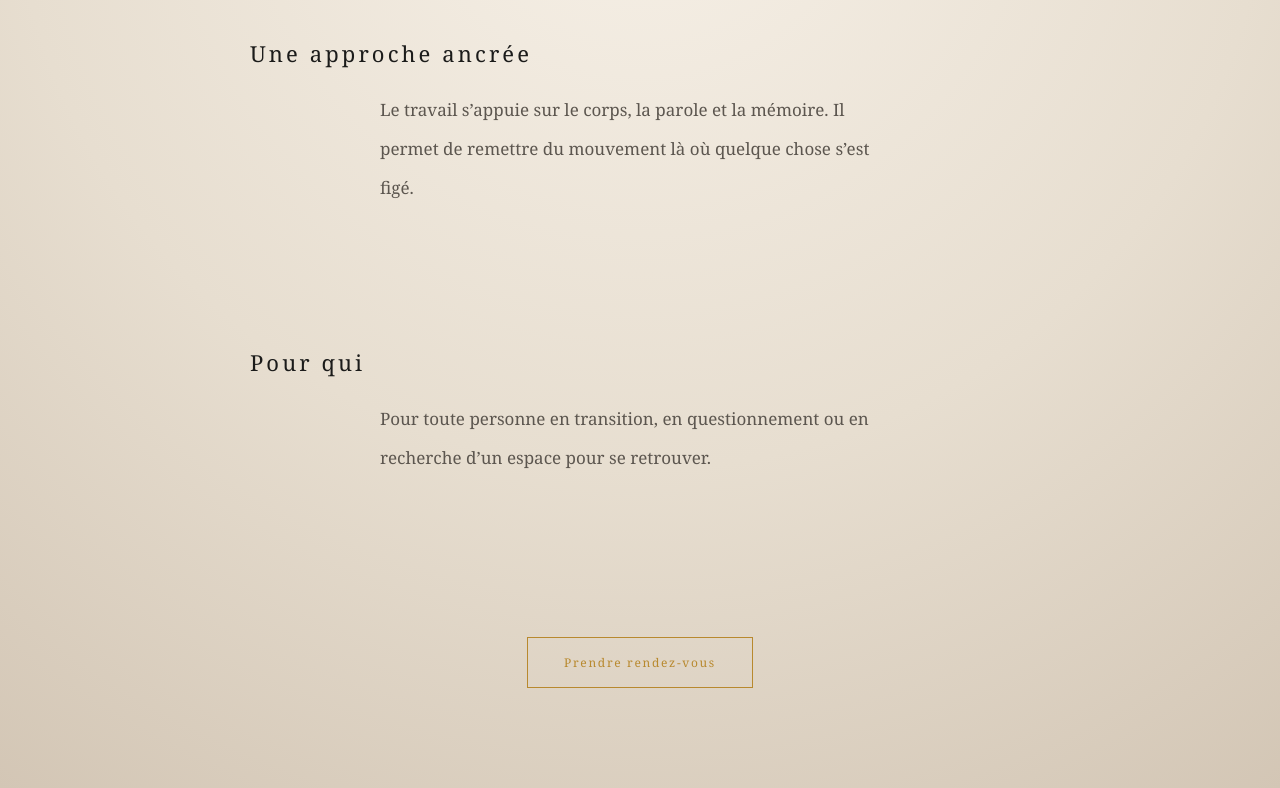
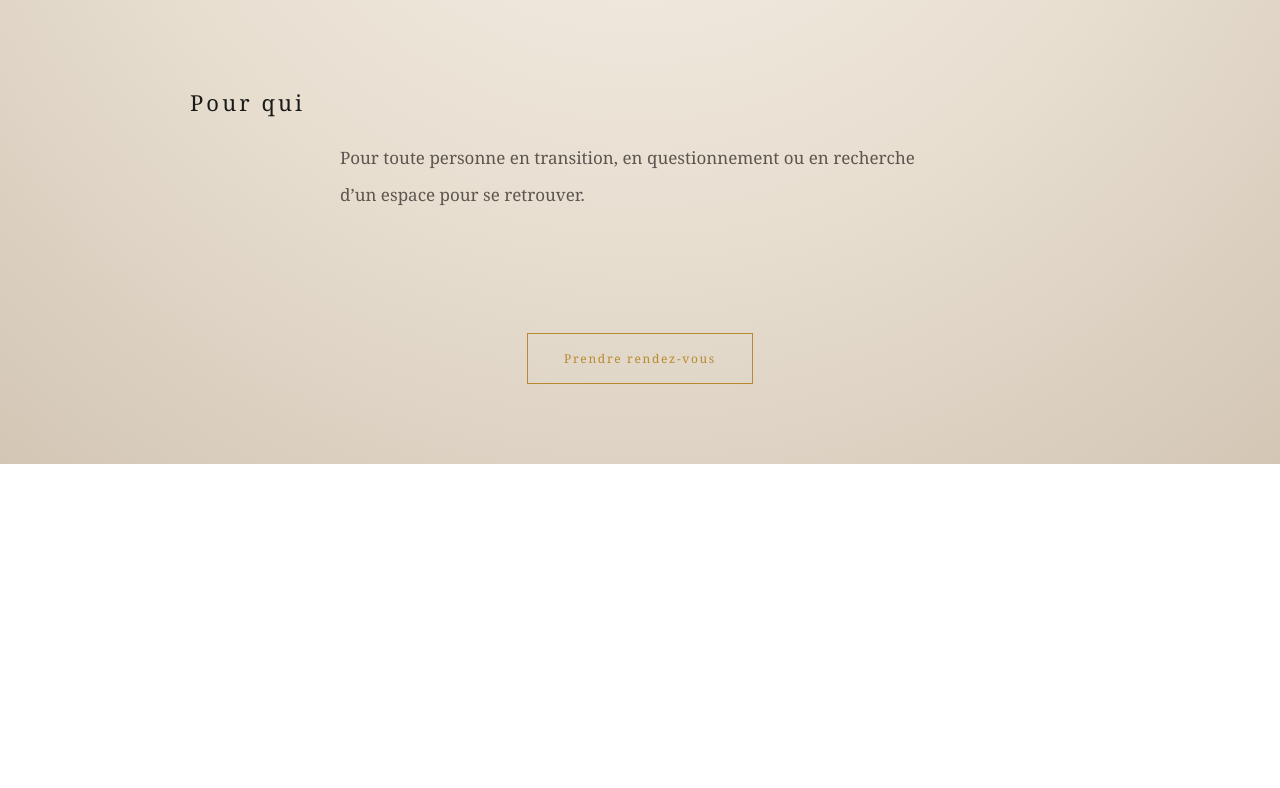
Before and after one commit to XRAYECHODELTA/intervalle-site, a plain HTML site: page pages/accompagnement.html in a window 1280 px wide. Shown: the part 848-1636 px from the top of the page. After the commit the page ends 1312 px from the top, so only its background shows below. Drawn offline with Linux system fonts and the light colour scheme.

```diff
--- a/pages/accompagnement.html
+++ b/pages/accompagnement.html
@@ -55,14 +55,14 @@ body{
 
 /* ===== PAGE ===== */
 .page{
-  padding-top:150px;
-  max-width:900px;
+  padding-top:120px;
+  max-width:1020px; /* 🔥 Taille un peu plus resserrée */
   margin:auto;
 }
 
 /* ===== HERO ===== */
 .hero{
-  margin-bottom:120px;
+  margin-bottom:100px; /* 🔥 Un peu plus compact */
   text-align:center;
 }
 
@@ -76,13 +76,13 @@ body{
   max-width:520px;
   margin:auto;
   font-size:18px;
-  line-height:2.2;
+  line-height:2.1;
   color:#5c564f;
 }
 
 /* ===== SECTIONS ===== */
 .section{
-  margin:140px 0;
+  margin:90px 0; /* 🔥 Réduit l'écart entre les sections */
 }
 
 .section-title{
@@ -94,16 +94,16 @@ body{
 }
 
 .section-text{
-  max-width:520px;
+  max-width:600px; /* 🔥 Limite la largeur du texte */
   margin:auto;
   font-size:17px;
-  line-height:2.3;
+  line-height:2.2;
   color:#5c564f;
 }
 
 /* ===== CTA ===== */
 .cta{
-  margin:160px 0 100px;
+  margin:120px 0 80px;
   text-align:center;
 }
 
@@ -140,7 +140,7 @@ body{
 
   .logo-img{height:52px;}
 
-  .title{font-size:26px;}
+  .title{font-size:28px;}
   .subtitle{font-size:15px;}
   .section-text{font-size:15px;}
 
```
